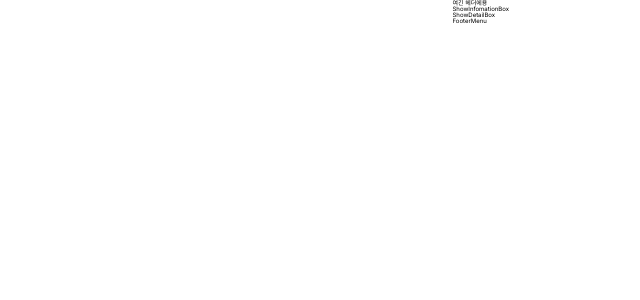
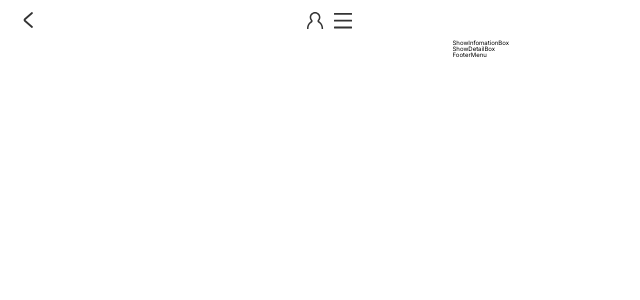
Before and after one commit to CDS-Seminar-1-IN-SOPT/Client, a React (Create React App) app: page /feed in a window 1280 px wide. Shown: the top 300 px of the page, without its empty margins (0-640 px from the left). Built offline with nearby package versions, Linux system fonts and the light colour scheme.

Commit message:
style🎨: 헤더 스타일링 구현

```diff
--- a/src/components/Feed/Header.jsx
+++ b/src/components/Feed/Header.jsx
@@ -1,12 +1,52 @@
+import back from 'assets/Icons/icn_back_l.svg';
+import menu from 'assets/Icons/icn_menu.svg';
+import mypage from 'assets/Icons/icn_mypage.svg';
 import React from 'react';
+import { useNavigate } from 'react-router-dom';
 import styled from 'styled-components';
 
 function Header() {
-  return <Styled.Root>여긴 헤더에용</Styled.Root>;
+  const navigate = useNavigate();
+
+  const goToPrevPage = () => {
+    navigate(`/ranking`);
+  };
+
+  return (
+    <Styled.Root>
+      <Styled.BackButton src={back} onClick={goToPrevPage} />
+      <Styled.MyPage src={mypage} />
+      <Styled.HamburgerIcon src={menu} />
+    </Styled.Root>
+  );
 }
 
 export default Header;
 
 const Styled = {
-  Root: styled.div``,
+  Root: styled.div`
+    height: 4rem;
+  `,
+  BackButton: styled.img`
+    cursor: pointer;
+    position: absolute;
+    width: 2.4rem;
+    height: 2.4rem;
+    left: 1.6rem;
+    top: 0.8rem;
+  `,
+  MyPage: styled.img`
+    position: absolute;
+    width: 2.4rem;
+    height: 2.4rem;
+    left: 30.3rem;
+    top: 0.8rem;
+  `,
+  HamburgerIcon: styled.img`
+    position: absolute;
+    width: 2.4rem;
+    height: 2.4rem;
+    left: 33.1rem;
+    top: 0.8rem;
+  `,
 };
```
